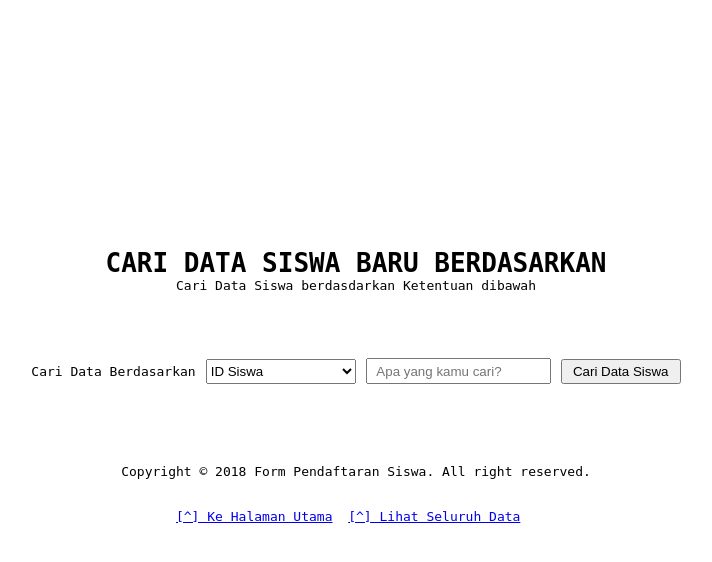
After one commit to geekmover/Project-CRUD-PHP-Data-Siswa, a PHP site: page /cari-data-siswa.php in a window 1280 px wide. The commit adds this page. Shown: the top 562 px of the page, without its empty margins (284-996 px from the left). Run offline with PHP 8.4, Linux system fonts and the light colour scheme.

Commit message:
Update Project 18 Feb 19 | Add Search Data | Rev 1.2

```diff
--- /dev/null
+++ b/cari-data-siswa.php
@@ -0,0 +1,74 @@
+<?php
+    include 'configuration.php';
+?>
+
+<!DOCTYPE html>
+<html>
+<head>
+	<title>List Database Calon Siswa Baru | Madrasah Koders</title>
+</head>
+<style type="text/css">
+    select {
+        width: 150px;
+		height: 25px;
+    }
+    table {
+    border-collapse: collapse;
+    }
+
+    td {
+        padding: 5px;
+    }
+
+    tr:nth-child(even){background-color: #f2f2f2}
+
+    th {
+        background-color: #4CAF50;
+        color: white;
+    }
+</style>
+
+<body style="font-family: monospace;">
+	<br><br><br><br><br><br><br><br><br><br><br><br><br><br><br><br>
+	<center>
+	<font size="6"><b>CARI DATA SISWA BARU BERDASARKAN</font></b><br>
+	Cari Data Siswa berdasdarkan Ketentuan dibawah<br><br><br><br>
+	<br>
+	<form action="cari-data-siswa.php" method="POST">
+		<table>
+			<tr>
+				<td>Cari Data Berdasarkan</td>
+				<td>
+					<select name="cari_data">
+						<option value="id">ID Siswa</option>
+						<option value="nama">Nama Siswa</option>
+						<option value="alamat">Alamat Siswa</option>
+						<option value="jenis_kelamin">Jenis Kelamin Siswa</option>
+						<option value="agama">Agama Siswa</option>
+						<option value="sekolah_asal">Asal Sekolah Siswa</option>
+					</select>
+				</td>
+				<td><input type="text" name="put-cari" style="height: 20px;" placeholder="  Apa yang kamu cari?"></td>
+				<td><input style="height:25px; width:120px" height="200" type="submit" value="Cari Data Siswa" name="pencarian-data" /></td>
+			</tr>
+		</table>
+	</form>
+
+	<br><br>
+
+	<?php
+		if(isset($_POST['pencarian-data'])){
+
+	    	$get_value_cari = $_POST['put-cari'];
+	    	$get_value_berdasarkan = $_POST['cari_data'];
+
+	    	include 'list-request-search.php';
+	    }
+	?>
+
+	<br><br><br>
+    Copyright &copy; 2018 Form Pendaftaran Siswa. All right reserved.<br><br><br>
+	<a href="index.php">[^] Ke Halaman Utama</a>&nbsp;&nbsp;<a href="list-database.php">[^] Lihat Seluruh Data</a>
+	&nbsp;
+	</body>
+</html>
--- a/list-database.php
+++ b/list-database.php
@@ -76,7 +76,7 @@
 	<p>Total Pendaftar Masuk: <b><?php echo mysqli_num_rows($query) ?> Siswa</b></p>
 	<br><br><br>
     Copyright &copy; 2018 Form Pendaftaran Siswa. All right reserved.<br><br><br>
-	<a href="index.php">[^] Ke Halaman Utama</a>
+	<a href="index.php">[^] Ke Halaman Utama</a>&nbsp;&nbsp;<a href="form-pendaftaran.php">[^] Tambahkan Data Lagi</a>&nbsp;&nbsp;<a href="cari-data-siswa.php">[^] Cari Data dengan Berdasasrkan</a>
 	&nbsp;
 	</body>
 </html>
```
Also changed, not shown: index.php (+7 -2 lines), list-request-search.php (added, +40 -0 lines), icon/add.png (added), icon/data1.png (deleted), icon/list-data.png (added), icon/list.png (deleted), icon/profile.png (deleted), icon/search.png (added).
